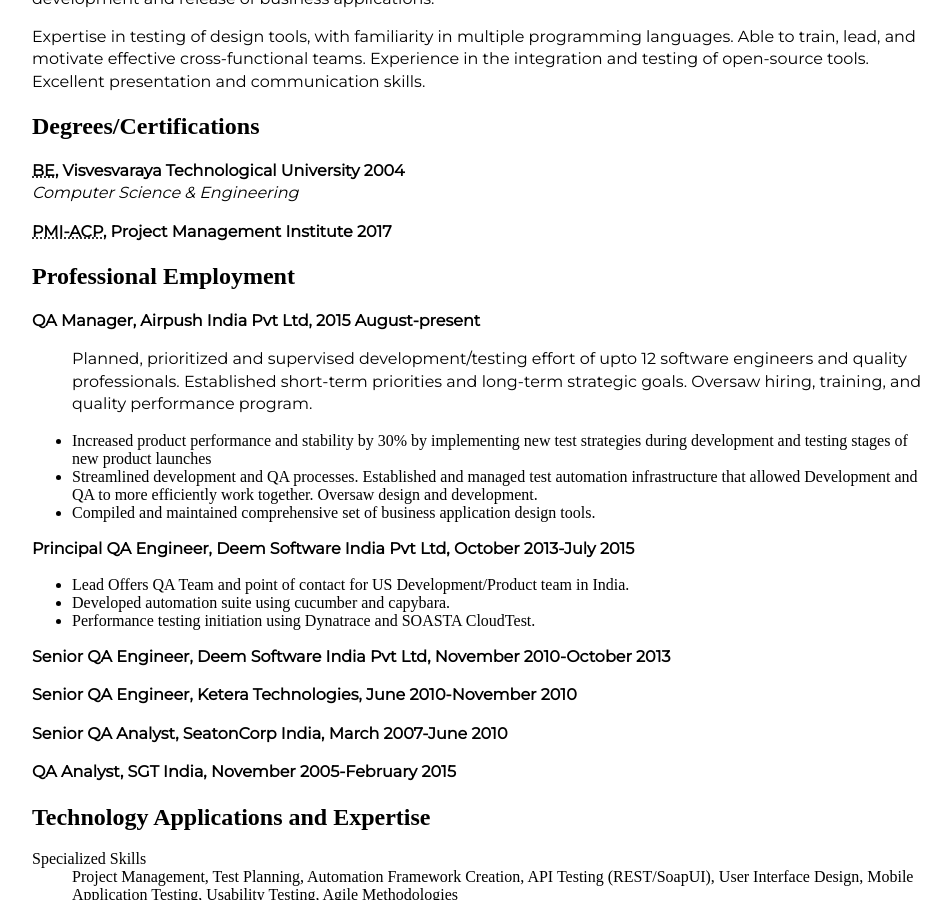
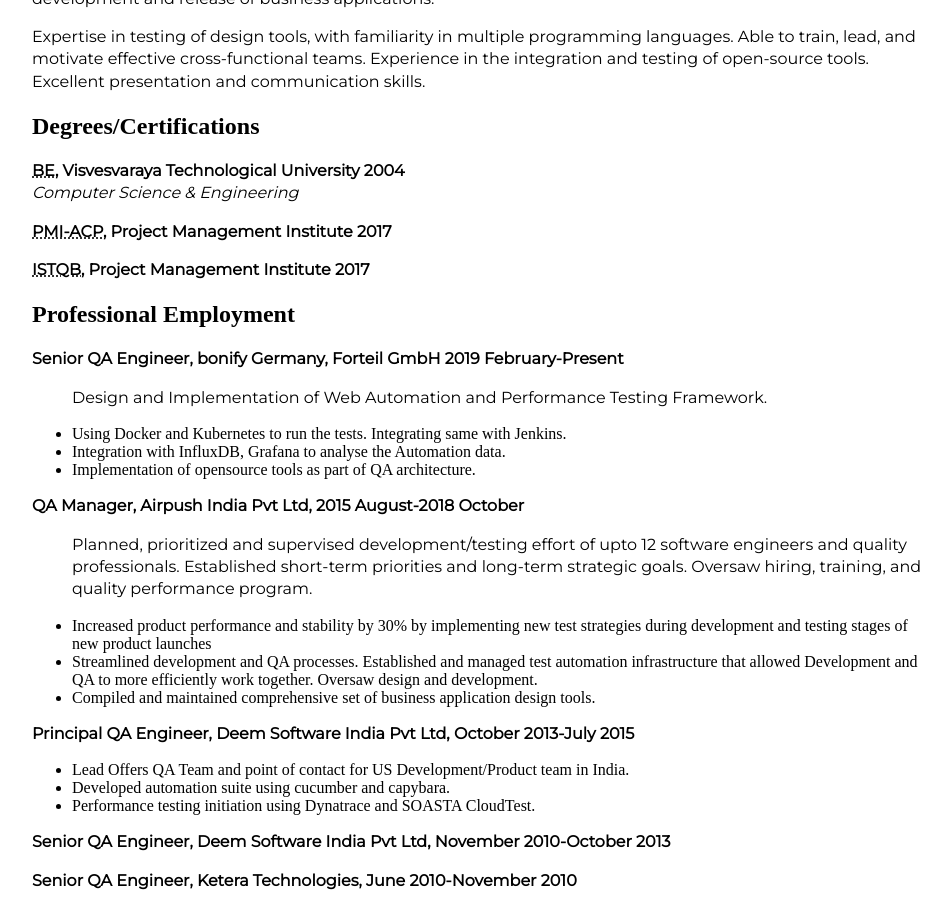
Before and after one commit to mkken/mkken.github.io, a Jekyll site: the page built from profile/index.html, in a window 1280 px wide and 900 px high, scrolled down 349 px. Shown: the whole window, without its empty margins (160-1111 px from the left). Built offline with Jekyll 4.4.1, drawn with Linux system fonts in a browser that asks for light colours.

Commit message:
home page changes

```diff
--- a/profile/index.html
+++ b/profile/index.html
@@ -20,11 +20,21 @@
 				<p><strong><abbr title="The Bachelor of Engineering">BE</abbr>, Visvesvaraya Technological University 2004</strong><br>
 				<!-- <a href="/files/McGlone-OpenAccessJournals-2008.pdf" title="Open Access Journals: Towards a Digital Commons for Scholarly Communication"> --><em>Computer Science & Engineering</em> <!-- (PDF)</a> --></p>
 				<p><strong><abbr title="Agile Certified Practitioner">PMI-ACP</abbr>, Project Management Institute 2017</strong><br>
+        <p><strong><abbr title="ISTQB Certified Practitioner">ISTQB</abbr>, Project Management Institute 2017</strong><br>
+
 
 
 
 				<h2>Professional Employment</h2>
-				<p><strong>QA Manager, Airpush India Pvt Ltd, 2015 August-present</strong></p>
+        <p><strong>Senior QA Engineer, bonify Germany, Forteil GmbH 2019 February-Present</strong></p>
+        <ul>
+        <p>Design and Implementation of Web Automation and Performance Testing Framework.</p>
+        <li>Using Docker and Kubernetes to run the tests. Integrating same with Jenkins.</li>
+        <li>Integration with InfluxDB, Grafana to analyse the Automation data.</li>
+        <li>Implementation of opensource tools as part of QA architecture.</li>
+        </ul>
+
+				<p><strong>QA Manager, Airpush India Pvt Ltd, 2015 August-2018 October</strong></p>
 				<ul>
 				<p>Planned, prioritized and supervised development/testing effort of upto 12 software engineers and quality professionals. Established short-term priorities and long-term strategic goals. Oversaw hiring, training, and quality performance program.</p>
 				<li>Increased product performance and stability by 30% by implementing new test strategies during development and testing stages of new product launches</li>
```
